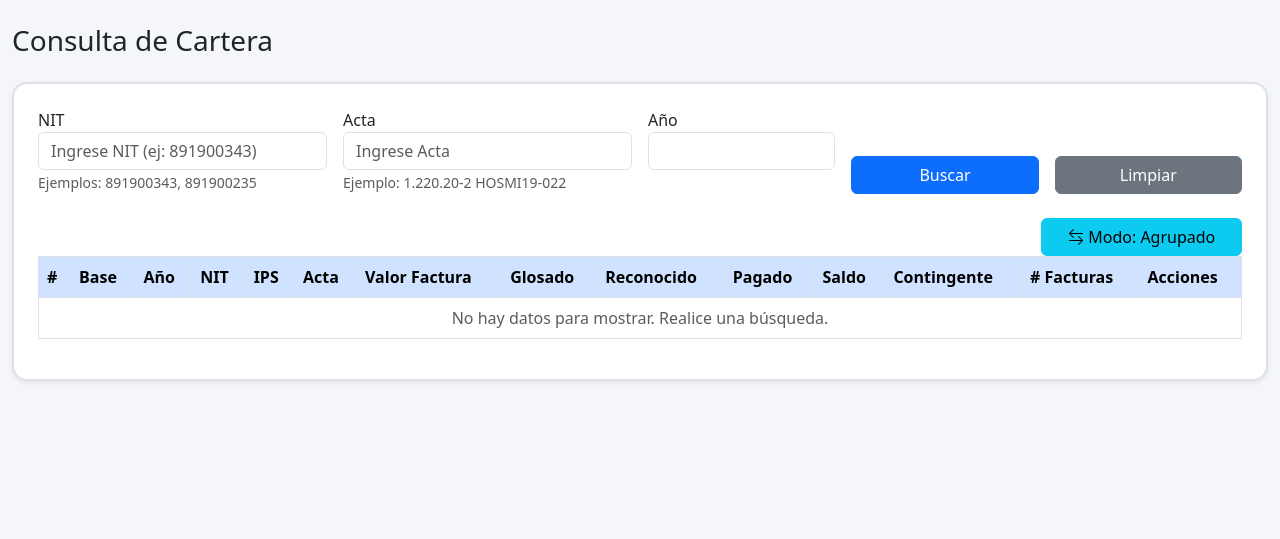
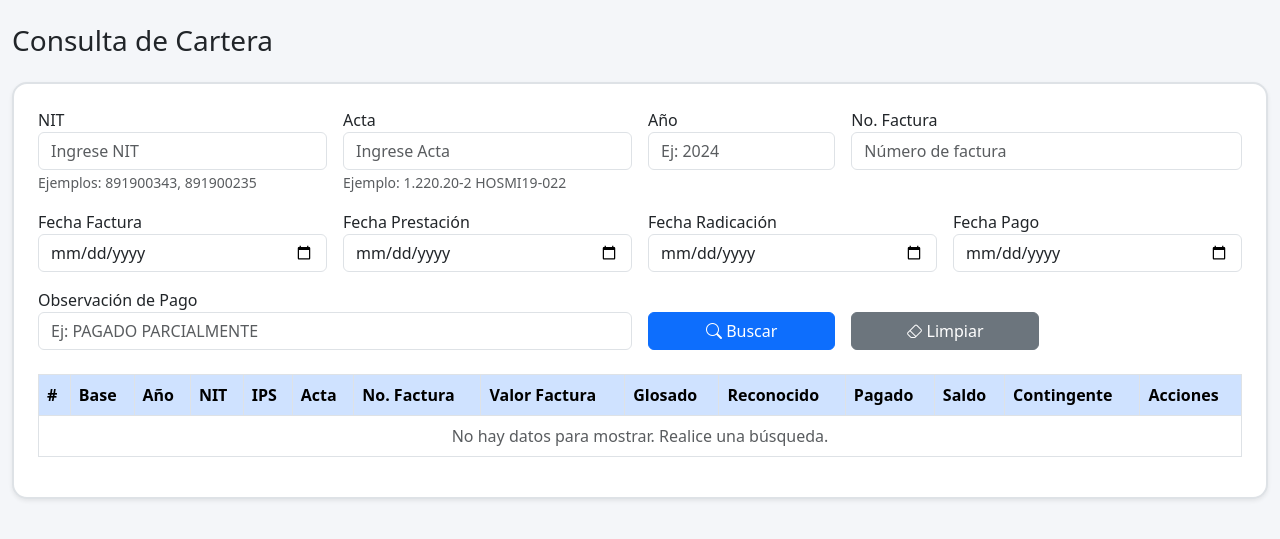
Before and after one commit to sistemas-salud/auditocm, a Flask app: page /cartera in a window 1280 px wide. Shown: the top 539 px of the page. Run offline with Flask 3, Linux system fonts and the light colour scheme; data that the repository does not hold is empty.

Commit message:
12/03/2026

```diff
--- a/apps/cartera-service/app.py
+++ b/apps/cartera-service/app.py
@@ -69,15 +69,31 @@ def index():
 
 @app.route("/cartera")
 def cartera():
-    # Obtener filtros
+    # Obtener filtros existentes
     nit = request.args.get("nit", "").strip()
     acta = request.args.get("acta", "").strip()
     year = request.args.get("year", "").strip()
 
-    # Parámetro para controlar el nivel de detalle
-    detalle = request.args.get("detalle", "0")  # 0 = agrupado, 1 = detalle
+    # 🔥 NUEVOS FILTROS
+    no_factura = request.args.get("no_factura", "").strip()
+    fecha_factura = request.args.get("fecha_factura", "").strip()
+    fecha_prestacion = request.args.get("fecha_prestacion", "").strip()
+    fecha_radicacion = request.args.get("fecha_radicacion", "").strip()
+    fecha_pago = request.args.get("fecha_pago", "").strip()
+    observacion = request.args.get("observacion", "").strip()
 
-    print(f"Filtros: NIT='{nit}', Acta='{acta}', Año='{year}', Detalle={detalle}")
+    print("="*50)
+    print("FILTROS RECIBIDOS:")
+    print(f"NIT: '{nit}'")
+    print(f"Acta: '{acta}'")
+    print(f"Año: '{year}'")
+    print(f"No Factura: '{no_factura}'")
+    print(f"Fecha Factura: '{fecha_factura}'")
+    print(f"Fecha Prestación: '{fecha_prestacion}'")
+    print(f"Fecha Radicación: '{fecha_radicacion}'")
+    print(f"Fecha Pago: '{fecha_pago}'")
+    print(f"Observación: '{observacion}'")
+    print("="*50)
 
     data = []
     totales = {
@@ -90,123 +106,85 @@ def cartera():
         "CUENTA_NO_FACTURAS": 0
     }
 
-    if nit or acta or year:
+    # Verificar si hay algún filtro activo
+    filtros_activos = [nit, acta, year, no_factura, fecha_factura,
+                       fecha_prestacion, fecha_radicacion, fecha_pago, observacion]
+
+    if any(filtros_activos):
         try:
             conn = get_connection()
             cursor = conn.cursor(dictionary=True)
 
-            # ===========================================
-            # CONSULTA 1: CONTAR REGISTROS TOTALES (SIN GROUP BY)
-            # ===========================================
-            count_query = "SELECT COUNT(*) as total FROM facturas_mig fm WHERE 1=1"
-            count_params = []
+            # Consulta base
+            query = """
+                SELECT
+                    'MIG' AS base_datos,
+                    fm.NIT AS nit,
+                    fm.IPS AS ips,
+                    fm.ACTA AS acta,
+                    YEAR(fm.FECHA_FACTURA) AS año_factura,
+                    fm.NO_FACTURA AS numero_factura,
+                    fm.FECHA_FACTURA,
+                    fm.FECHA_PRESTACION,
+                    fm.FECHA_RADICACION,
+                    fm.FECHA_PAGO,
+                    fm.OBSERVACION_PAGO,
+                    fm.VALOR_FACTURA,
+                    fm.VALOR_GLOSADO,
+                    fm.VALOR_RECONOCIDO,
+                    fm.VALOR_PAGADO,
+                    fm.VALOR_SALDO,
+                    fm.PASIVO_CONTINGENTE AS VALOR_CONTINGENTE
+                FROM facturas_mig fm
+                WHERE 1=1
+            """
 
+            params = []
+
+            # Filtros existentes
             if nit:
-                count_query += " AND fm.nit = %s"
-                count_params.append(nit)
+                query += " AND fm.NIT = %s"
+                params.append(nit)
+
             if acta:
-                count_query += " AND fm.acta = %s"
-                count_params.append(acta)
+                query += " AND fm.ACTA = %s"
+                params.append(acta)
+
             if year:
-                count_query += " AND YEAR(fm.fecha_factura) = %s"
-                count_params.append(int(year))
+                try:
+                    year_int = int(year)
+                    query += " AND YEAR(fm.FECHA_FACTURA) = %s"
+                    params.append(year_int)
+                except ValueError:
+                    pass
 
-            cursor.execute(count_query, tuple(count_params))
-            total_registros = cursor.fetchone()['total']
+            # 🔥 NUEVOS FILTROS
+            if no_factura:
+                query += " AND fm.NO_FACTURA LIKE %s"
+                params.append(f"%{no_factura}%")
 
-            print(f"Total registros individuales: {total_registros}")
+            if fecha_factura:
+                query += " AND DATE(fm.FECHA_FACTURA) = %s"
+                params.append(fecha_factura)
 
-            # ===========================================
-            # CONSULTA 2: DATOS AGRUPADOS O DETALLE
-            # ===========================================
-            if detalle == "1" or total_registros < 100:  # Si piden detalle o son pocos registros
-                # CONSULTA DE DETALLE (SIN AGRUPAR)
-                query = """
-                    SELECT
-                        'MIG' AS base_datos,
-                        fm.nit,
-                        fm.ips,
-                        fm.acta,
-                        YEAR(fm.fecha_factura) AS año_factura,
-                        fm.NO_FACTURA AS numero_factura,
-                        COALESCE(fm.VALOR_FACTURA, 0) AS VALOR_FACTURA,
-                        COALESCE(fm.VALOR_GLOSADO, 0) AS VALOR_GLOSADO,
-                        COALESCE(fm.VALOR_RECONOCIDO, 0) AS VALOR_RECONOCIDO,
-                        COALESCE(fm.VALOR_PAGADO, 0) AS VALOR_PAGADO,
-                        COALESCE(fm.VALOR_SALDO, 0) AS VALOR_SALDO,
-                        COALESCE(fm.PASIVO_CONTINGENTE, 0) AS VALOR_CONTINGENTE,
-                        1 AS CUENTA_NO_FACTURAS,
-                        ROW_NUMBER() OVER (ORDER BY fm.acta, fm.NO_FACTURA) AS consecutivo  /* 🔥 NUEVO */
-                    FROM facturas_mig fm
-                    WHERE 1=1
-                """
-                params = []
+            if fecha_prestacion:
+                query += " AND DATE(fm.FECHA_PRESTACION) = %s"
+                params.append(fecha_prestacion)
 
-                if nit:
-                    query += " AND fm.nit = %s"
-                    params.append(nit)
-                if acta:
-                    query += " AND fm.acta = %s"
-                    params.append(acta)
-                if year:
-                    query += " AND YEAR(fm.fecha_factura) = %s"
-                    params.append(int(year))
+            if fecha_radicacion:
+                query += " AND DATE(fm.FECHA_RADICACION) = %s"
+                params.append(fecha_radicacion)
 
-                query += " ORDER BY fm.acta, fm.NO_FACTURA"
+            if fecha_pago:
+                query += " AND DATE(fm.FECHA_PAGO) = %s"
+                params.append(fecha_pago)
 
-                print("📋 Modo: DETALLE (registros individuales)")
+            if observacion:
+                query += " AND fm.OBSERVACION_PAGO LIKE %s"
+                params.append(f"%{observacion}%")
 
-            else:
-                # CONSULTA AGRUPADA DINÁMICA
-                select_cols = [
-                    "'MIG' AS base_datos",
-                    "fm.nit",
-                    "fm.ips"
-                ]
-                group_by_cols = ["fm.nit", "fm.ips"]
-
-                # Si hay filtro de acta, no agrupar por acta (ya viene filtrada)
-                if not acta:
-                    select_cols.append("fm.acta")
-                    group_by_cols.append("fm.acta")
-                else:
-                    select_cols.append("'' AS acta_agrupada")  # Placeholder
-
-                # Siempre mostrar el año
-                select_cols.append("YEAR(fm.fecha_factura) AS año_factura")
-                group_by_cols.append("YEAR(fm.fecha_factura)")
-
-                # Agregar las sumas
-                select_cols.extend([
-                    "COALESCE(SUM(fm.VALOR_FACTURA), 0) AS VALOR_FACTURA",
-                    "COALESCE(SUM(fm.VALOR_GLOSADO), 0) AS VALOR_GLOSADO",
-                    "COALESCE(SUM(fm.VALOR_RECONOCIDO), 0) AS VALOR_RECONOCIDO",
-                    "COALESCE(SUM(fm.VALOR_PAGADO), 0) AS VALOR_PAGADO",
-                    "COALESCE(SUM(fm.VALOR_SALDO), 0) AS VALOR_SALDO",
-                    "COALESCE(SUM(fm.PASIVO_CONTINGENTE), 0) AS VALOR_CONTINGENTE",
-                    "COUNT(DISTINCT fm.NO_FACTURA) AS CUENTA_NO_FACTURAS"
-                ])
-
-                query = f"""
-                    SELECT {', '.join(select_cols)}
-                    FROM facturas_mig fm
-                    WHERE 1=1
-                """
-                params = []
-
-                if nit:
-                    query += " AND fm.nit = %s"
-                    params.append(nit)
-                if acta:
-                    query += " AND fm.acta = %s"
-                    params.append(acta)
-                if year:
-                    query += " AND YEAR(fm.fecha_factura) = %s"
-                    params.append(int(year))
-
-                query += f" GROUP BY {', '.join(group_by_cols)} ORDER BY año_factura"
-
-                print(f"📋 Modo: AGRUPADO por: {', '.join(group_by_cols)}")
+            # Ordenar resultados
+            query += " ORDER BY fm.FECHA_FACTURA DESC, fm.NO_FACTURA"
 
             print(f"Query: {query}")
             print(f"Parámetros: {params}")
@@ -216,22 +194,21 @@ def cartera():
 
             print(f"Registros encontrados: {len(data)}")
 
-            # Calcular totales (solo para vista agrupada)
-            if detalle != "1":
-                for row in data:
-                    totales["VALOR_FACTURA"] += float(row["VALOR_FACTURA"] or 0)
-                    totales["VALOR_GLOSADO"] += float(row["VALOR_GLOSADO"] or 0)
-                    totales["VALOR_RECONOCIDO"] += float(row["VALOR_RECONOCIDO"] or 0)
-                    totales["VALOR_PAGADO"] += float(row["VALOR_PAGADO"] or 0)
-                    totales["VALOR_SALDO"] += float(row["VALOR_SALDO"] or 0)
-                    totales["VALOR_CONTINGENTE"] += float(row["VALOR_CONTINGENTE"] or 0)
-                    totales["CUENTA_NO_FACTURAS"] += int(row["CUENTA_NO_FACTURAS"] or 0)
+            # Calcular totales
+            for row in data:
+                totales["VALOR_FACTURA"] += float(row["VALOR_FACTURA"] or 0)
+                totales["VALOR_GLOSADO"] += float(row["VALOR_GLOSADO"] or 0)
+                totales["VALOR_RECONOCIDO"] += float(row["VALOR_RECONOCIDO"] or 0)
+                totales["VALOR_PAGADO"] += float(row["VALOR_PAGADO"] or 0)
+                totales["VALOR_SALDO"] += float(row["VALOR_SALDO"] or 0)
+                totales["VALOR_CONTINGENTE"] += float(row["VALOR_CONTINGENTE"] or 0)
+                totales["CUENTA_NO_FACTURAS"] += 1
 
             cursor.close()
             conn.close()
 
         except Exception as e:
-            print(f"Error: {str(e)}")
+            print(f"Error en consulta: {str(e)}")
             import traceback
             traceback.print_exc()
             return f"Error: {str(e)}", 500
@@ -240,8 +217,17 @@ def cartera():
         "cartera.html",
         cartera=data,
         totales=totales,
-        es_detalle=(detalle == "1"),
-        total_registros=len(data) if data else 0
+        filtros={
+            "nit": nit,
+            "acta": acta,
+            "year": year,
+            "no_factura": no_factura,
+            "fecha_factura": fecha_factura,
+            "fecha_prestacion": fecha_prestacion,
+            "fecha_radicacion": fecha_radicacion,
+            "fecha_pago": fecha_pago,
+            "observacion": observacion
+        }
     )
 
 
@@ -483,24 +469,57 @@ def autocomplete_acta():
 @app.route("/autocomplete_factura")
 def autocomplete_factura():
     term = request.args.get("term", "")
-
     conn = get_connection()
     cursor = conn.cursor(dictionary=True)
 
-    cursor.execute("""
-        SELECT DISTINCT fm.NO_FACTURA AS no_factura
-        FROM facturas_mig fm
-        WHERE fm.NO_FACTURA LIKE %s
-        LIMIT 10
-    """, (f"{term}%",))
+    if term:
+        cursor.execute("""
+            SELECT DISTINCT fm.no_factura AS No_factura,
+                   YEAR(fm.fecha_factura) as año
+            FROM facturas_mig fm
+            WHERE fm.no_factura LIKE %s
+            LIMIT 10
+        """, (f"{term}%",))
+    else:
+        cursor.execute("""
+            SELECT DISTINCT fm.no_factura AS NO_factura,
+                   YEAR(fm.fecha_factura) as año
+            FROM facturas_mig fm
+            WHERE fm.no_factura IS NOT NULL AND fm.no_factura != ''
+            LIMIT 10
+        """)
 
     resultados = cursor.fetchall()
-
     cursor.close()
     conn.close()
 
     return jsonify(resultados)
 
+
+# ==========================================================
+# 🔹 AUTOCOMPLETE OBSERVACION DE PAGO
+# ==========================================================
+
+@app.route("/autocomplete_observacion")
+def autocomplete_observacion():
+    term = request.args.get("term", "")
+    conn = get_connection()
+    cursor = conn.cursor(dictionary=True)
+
+    cursor.execute("""
+        SELECT DISTINCT fm.OBSERVACION_PAGO AS observacion
+        FROM facturas_mig fm
+        WHERE fm.OBSERVACION_PAGO IS NOT NULL
+          AND fm.OBSERVACION_PAGO != ''
+          AND fm.OBSERVACION_PAGO LIKE %s
+        LIMIT 10
+    """, (f"%{term}%",))
+
+    resultados = cursor.fetchall()
+    cursor.close()
+    conn.close()
+
+    return jsonify(resultados)
 
 
 # ==========================================================
--- a/apps/cartera-service/templates/cartera.html
+++ b/apps/cartera-service/templates/cartera.html
@@ -15,8 +15,6 @@
 <div class="card p-4 shadow-sm">
 
     <form method="GET" action="/cartera" class="row g-3 mb-4">
-
-        <!-- 🔥 INPUTS MEJORADOS CON DATALIST -->
         <div class="col-md-3">
             <label>NIT</label>
             <input type="text"
@@ -24,7 +22,7 @@
                    class="form-control"
                    id="nitInput"
                    value="{{ request.args.get('nit','') }}"
-                   placeholder="Ingrese NIT (ej: 891900343)"
+                   placeholder="Ingrese NIT"
                    list="nitSuggestions">
             <datalist id="nitSuggestions"></datalist>
             <small class="text-muted">Ejemplos: 891900343, 891900235</small>
@@ -45,63 +43,87 @@
 
         <div class="col-md-2">
             <label>Año</label>
-            <input type="number" name="year" class="form-control"
-                   value="{{ request.args.get('year','') }}">
+            <input type="number"
+                   name="year"
+                   class="form-control"
+                   value="{{ request.args.get('year','') }}"
+                   placeholder="Ej: 2024"
+                   min="2000" max="2030">
         </div>
+
+        <div class="col-md-4">
+            <label>No. Factura</label>
+            <input type="text" name="no_factura" class="form-control"
+                   value="{{ filtros.no_factura }}" placeholder="Número de factura">
+        </div>
+
+        <!-- Fila 2: Fechas -->
+        <div class="col-md-3">
+            <label>Fecha Factura</label>
+            <input type="date" name="fecha_factura" class="form-control"
+                   value="{{ filtros.fecha_factura }}">
+        </div>
+
+        <div class="col-md-3">
+            <label>Fecha Prestación</label>
+            <input type="date" name="fecha_prestacion" class="form-control"
+                   value="{{ filtros.fecha_prestacion }}">
+        </div>
+
+        <div class="col-md-3">
+            <label>Fecha Radicación</label>
+            <input type="date" name="fecha_radicacion" class="form-control"
+                   value="{{ filtros.fecha_radicacion }}">
+        </div>
+
+        <div class="col-md-3">
+            <label>Fecha Pago</label>
+            <input type="date" name="fecha_pago" class="form-control"
+                   value="{{ filtros.fecha_pago }}">
+        </div>
+
+        <!-- Fila 3: Observación y botones -->
+        <div class="col-md-6">
+            <label>Observación de Pago</label>
+            <input type="text" name="observacion" class="form-control"
+                   value="{{ filtros.observacion }}"
+                   placeholder="Ej: PAGADO PARCIALMENTE">
+        </div>
+
 
         <div class="col-md-2 align-self-end">
             <button type="submit" class="btn btn-primary w-100">
-                Buscar
+                <i class="bi bi-search"></i> Buscar
             </button>
         </div>
 
         <div class="col-md-2 align-self-end">
             <a href="/cartera" class="btn btn-secondary w-100">
-                Limpiar
+                <i class="bi bi-eraser"></i> Limpiar
             </a>
         </div>
-
     </form>
     <!-- Tabla principal -->
 
 <!-- Tabla principal -->
 <table class="table table-bordered table-hover">
 
-    <div class="col-md-2 align-self-end">
-        <button type="button" class="btn btn-info w-100" onclick="toggleModo()">
-            <i class="bi bi-arrow-left-right"></i>
-            <span id="modoTexto">{{ 'Modo: Detalle' if es_detalle else 'Modo: Agrupado' }}</span>
-        </button>
-    </div>
-    <script>
-    function toggleModo() {
-        const url = new URL(window.location.href);
-        const detalle = url.searchParams.get('detalle') === '1' ? '0' : '1';
-        url.searchParams.set('detalle', detalle);
-        window.location.href = url.toString();
-    }
-    </script>
-
+    <!-- Encabezado de la tabla - AHORA FIJO -->
     <thead class="table-primary">
         <tr>
-            <th>#</th>  <!-- 🔥 NUEVA COLUMNA DE CONSECUTIVO -->
+            <th>#</th>
             <th>Base</th>
             <th>Año</th>
             <th>NIT</th>
             <th>IPS</th>
             <th>Acta</th>
-            {% if es_detalle %}
             <th>No. Factura</th>
-            {% endif %}
             <th>Valor Factura</th>
             <th>Glosado</th>
             <th>Reconocido</th>
             <th>Pagado</th>
             <th>Saldo</th>
             <th>Contingente</th>
-            {% if not es_detalle %}
-            <th># Facturas</th>
-            {% endif %}
             <th>Acciones</th>
         </tr>
     </thead>
@@ -109,7 +131,7 @@
     <tbody>
         {% if not cartera %}
         <tr>
-            <td colspan="{% if es_detalle %}14{% else %}14{% endif %}" class="text-center text-muted">
+            <td colspan="14" class="text-center text-muted">
                 No hay datos para mostrar. Realice una búsqueda.
             </td>
         </tr>
@@ -117,52 +139,40 @@
 
         {% for row in cartera %}
         <tr>
-            <!-- CUERPO DE LA TABLA -->
-            <td>{{ row.consecutivo if es_detalle else loop.index }}</td>  <!-- 🔥 CONSECUTIVO -->
+            <td>{{ loop.index }}</td>
             <td>{{ row.base_datos }}</td>
             <td>{{ row.año_factura }}</td>
             <td>
                 <a href="javascript:void(0)"
-                   onclick="verDetallePorNit('{{ row.nit }}')"
-                   class="text-primary">
+                onclick="verDetallePorNit('{{ row.nit }}')"
+                class="text-primary text-decoration-none"
+                title="Ver facturas de este NIT">
                     {{ row.nit }}
                 </a>
             </td>
             <td>{{ row.ips }}</td>
             <td>
-                {% if es_detalle %}
+                <a href="javascript:void(0)"
+                onclick="verDetallePorActa('{{ row.acta }}')"
+                class="text-success text-decoration-none"
+                title="Ver facturas de esta acta">
                     {{ row.acta }}
-                {% else %}
-                    <a href="javascript:void(0)"
-                       onclick="verDetallePorActa('{{ row.acta }}')"
-                       class="text-success">
-                        {{ row.acta }}
-                    </a>
-                {% endif %}
+                </a>
             </td>
-
-            {% if es_detalle %}
             <td>
                 <a href="javascript:void(0)"
-                   onclick="verDetallePorFactura('{{ row.numero_factura }}')"
-                   class="text-info">
+                onclick="verDetallePorFactura('{{ row.numero_factura }}')"
+                class="text-info text-decoration-none"
+                title="Ver detalle de esta factura">
                     {{ row.numero_factura }}
                 </a>
             </td>
-            {% endif %}
-
             <td class="text-end">{{ "{:,.0f}".format(row.VALOR_FACTURA | float) }}</td>
             <td class="text-end">{{ "{:,.0f}".format(row.VALOR_GLOSADO | float) }}</td>
             <td class="text-end">{{ "{:,.0f}".format(row.VALOR_RECONOCIDO | float) }}</td>
             <td class="text-end">{{ "{:,.0f}".format(row.VALOR_PAGADO | float) }}</td>
             <td class="text-end">{{ "{:,.0f}".format(row.VALOR_SALDO | float) }}</td>
             <td class="text-end">{{ "{:,.0f}".format(row.VALOR_CONTINGENTE | float) }}</td>
-            <td class="text-end">{{ row.VALOR_FACTURA | formato_numero }}</td>
-
-            {% if not es_detalle %}
-            <td class="text-center">{{ row.CUENTA_NO_FACTURAS }}</td>
-            {% endif %}
-
             <td class="text-center">
                 <div class="btn-group btn-group-sm">
                     <button class="btn btn-outline-primary"
@@ -170,16 +180,14 @@
                             title="Ver facturas por NIT">
                         <i class="bi bi-building"></i>
                     </button>
-                    {% if not es_detalle %}
                     <button class="btn btn-outline-success"
                             onclick="verDetallePorActa('{{ row.acta }}')"
                             title="Ver facturas por Acta">
                         <i class="bi bi-file-text"></i>
                     </button>
-                    {% endif %}
                     <button class="btn btn-outline-info"
-                            onclick="verDetalleCompleto('{{ row.nit }}', '{{ row.acta if not es_detalle else '' }}', '{{ row.año_factura }}')"
-                            title="Ver detalle completo">
+                            onclick="verDetallePorFactura('{{ row.numero_factura }}')"
+                            title="Ver detalle de factura">
                         <i class="bi bi-eye"></i>
                     </button>
                 </div>
@@ -187,21 +195,19 @@
         </tr>
         {% endfor %}
 
-        <!-- 🔥 FILA DE TOTALES - JUSTO AQUÍ -->
-        {% if not es_detalle and cartera %}
+        <!-- FILA DE TOTALES - SIEMPRE VISIBLE -->
+        {% if cartera %}
         <tr class="table-dark fw-bold">
-            <td colspan="6">TOTALES</td>  <!-- Cambiado de 5 a 6 por la nueva columna -->
+            <td colspan="7">TOTALES ({{ totales.CUENTA_NO_FACTURAS }} facturas)</td>
             <td class="text-end">{{ "{:,.0f}".format(totales.VALOR_FACTURA | float) }}</td>
             <td class="text-end">{{ "{:,.0f}".format(totales.VALOR_GLOSADO | float) }}</td>
             <td class="text-end">{{ "{:,.0f}".format(totales.VALOR_RECONOCIDO | float) }}</td>
             <td class="text-end">{{ "{:,.0f}".format(totales.VALOR_PAGADO | float) }}</td>
             <td class="text-end">{{ "{:,.0f}".format(totales.VALOR_SALDO | float) }}</td>
             <td class="text-end">{{ "{:,.0f}".format(totales.VALOR_CONTINGENTE | float) }}</td>
-            <td class="text-center">{{ totales.CUENTA_NO_FACTURAS }}</td>
-            <td></td>
+            <td></td>  <!-- Columna de acciones vacía -->
         </tr>
         {% endif %}
-
     </tbody>
 </table>
 
```
